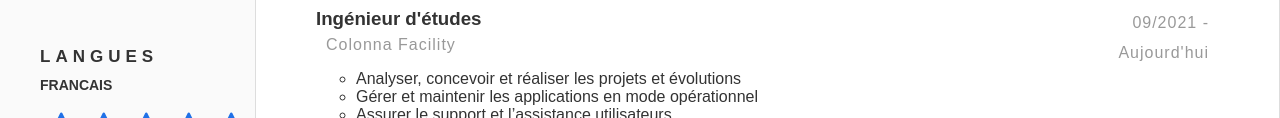
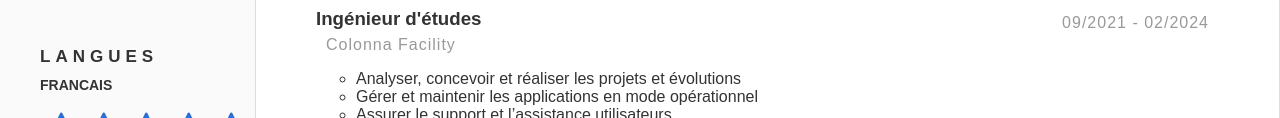
Before and after one commit to marcepeboma/marcepCV, a website: page index.html in a window 1280 px wide. Shown: the part 403-521 px from the top of the page. Drawn offline with Linux system fonts and the light colour scheme.

Commit message:
Modif date fin

```diff
--- a/index.html
+++ b/index.html
@@ -80,7 +80,7 @@
       </div>
       <div class="experience">
         <div class="timeline">
-          <p>09/2021 - Aujourd'hui</p>
+          <p>09/2021 - 02/2024</p>
         </div>
         <div class="content">
           <h3>Ingénieur d'études</h3>
```
